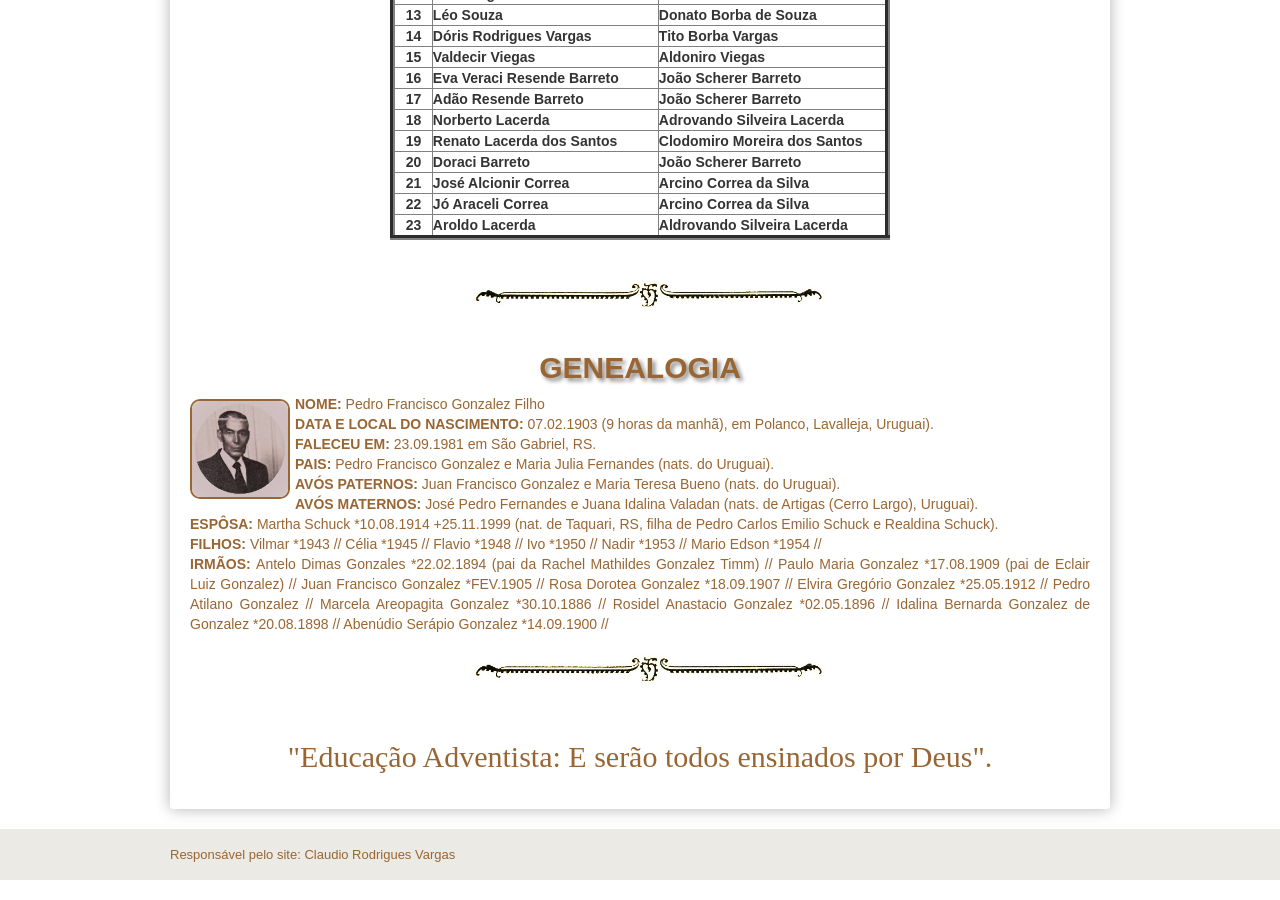
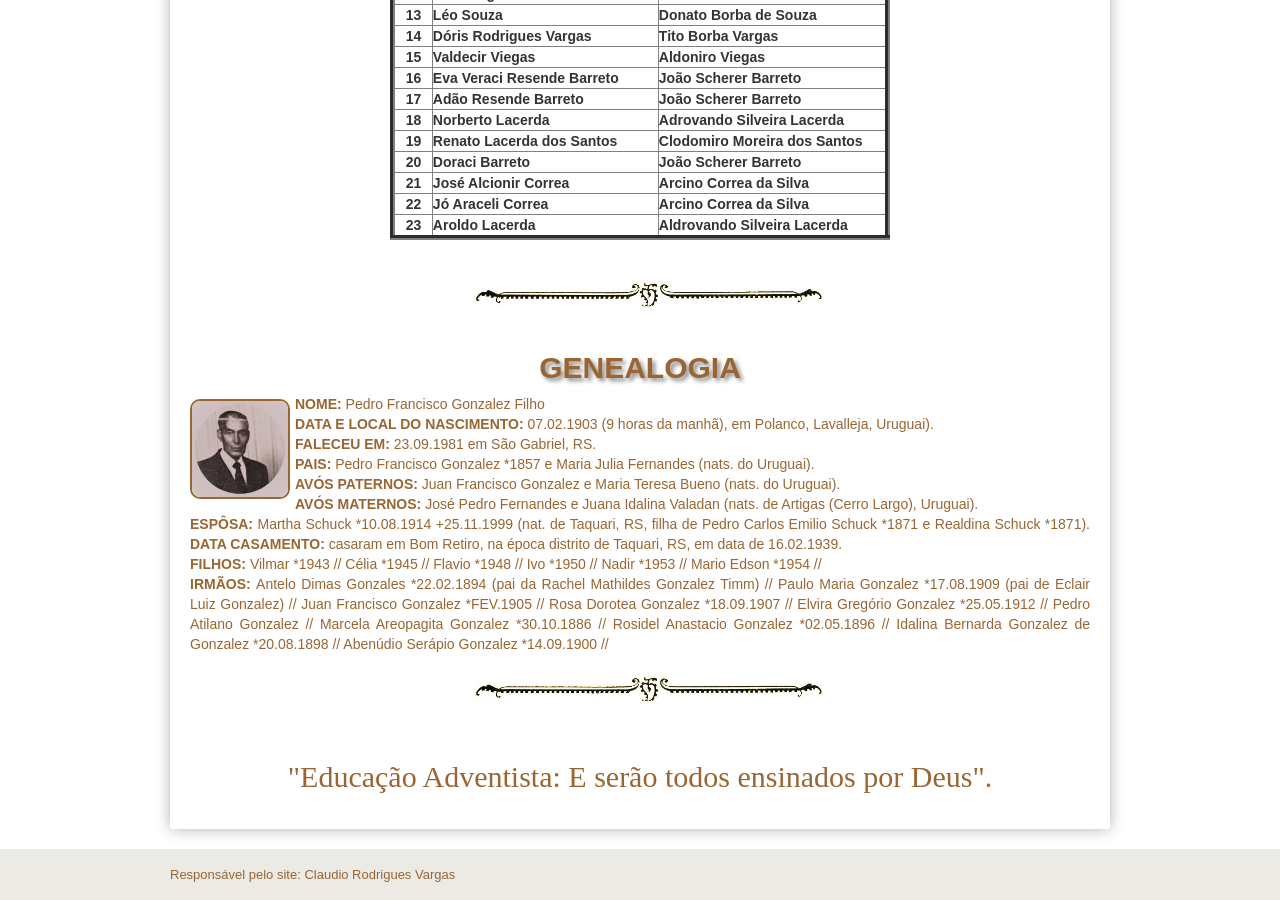
Before and after one commit to claudiovargas1955/claudiovargas1955.github.io, a Jekyll site: the page built from _pages/ensino-da-iasd-bosque.html, in a window 1280 px wide and 900 px high, scrolled down 1981 px. Built offline with Jekyll 4.4.1, drawn with Linux system fonts in a browser that asks for light colours; some web fonts are replaced.

Commit message:
Update ensino-da-iasd-bosque.html

```diff
--- a/_pages/ensino-da-iasd-bosque.html
+++ b/_pages/ensino-da-iasd-bosque.html
@@ -437,10 +437,12 @@ Pedro Francisco Gonzalez";/>
 <p><b>NOME: </b>Pedro Francisco Gonzalez Filho<br>
 <b>DATA E LOCAL DO NASCIMENTO: </b>07.02.1903 (9 horas da manhã), em Polanco, Lavalleja, Uruguai).<br>
 <b>FALECEU EM: </b>23.09.1981 em São Gabriel, RS.<br>
-<b>PAIS: </b>Pedro Francisco Gonzalez e Maria Julia Fernandes (nats. do Uruguai).<br>
+<b>PAIS: </b>Pedro Francisco Gonzalez *1857 e Maria Julia Fernandes (nats. do Uruguai).<br>
 <b>AVÓS PATERNOS: </b>Juan Francisco Gonzalez e Maria Teresa Bueno (nats. do Uruguai).<br>
 <b>AVÓS MATERNOS: </b>José Pedro Fernandes e Juana Idalina Valadan (nats. de Artigas (Cerro Largo), Uruguai).<br>
-<b>ESPÔSA: </b>Martha Schuck *10.08.1914 +25.11.1999 (nat. de Taquari, RS, filha de Pedro Carlos Emilio Schuck e Realdina Schuck).<br>
+<b>ESPÔSA: </b>Martha Schuck *10.08.1914 +25.11.1999 (nat. de Taquari, RS, filha de Pedro Carlos Emilio Schuck *1871 e Realdina Schuck
+*1871).
+<b>DATA CASAMENTO: </b>casaram em Bom Retiro, na época distrito de Taquari, RS, em data de 16.02.1939.<br>
 <b>FILHOS: </b>Vilmar *1943 // Célia *1945 // Flavio *1948 // Ivo *1950 // Nadir *1953 // Mario Edson *1954 //<br>
 <b>IRMÃOS: </b>Antelo Dimas Gonzales *22.02.1894 (pai da Rachel Mathildes Gonzalez Timm) // Paulo Maria Gonzalez *17.08.1909
 (pai de Eclair Luiz Gonzalez) // Juan Francisco Gonzalez *FEV.1905 // Rosa Dorotea Gonzalez *18.09.1907 // Elvira Gregório Gonzalez
```
